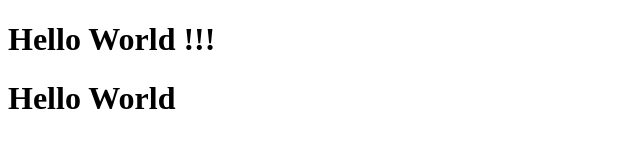
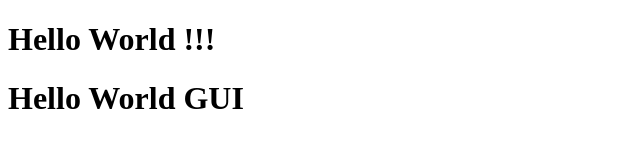
Before and after one commit to ktrit/testGit, a plain HTML site: page index.html in a window 1280 px wide. Shown: the whole page, without its empty margins (0-640 px from the left). Drawn offline with Linux system fonts and the light colour scheme.

Commit message:
add GUI
creat brance GUI

```diff
--- a/index.html
+++ b/index.html
@@ -5,5 +5,6 @@
     </head>
     <body>
         <h1>Hello World !!!</h1>
-        <h1>Hello World </h1>
+        <h1>Hello World  GUI</h1>
+
     </body>
```
